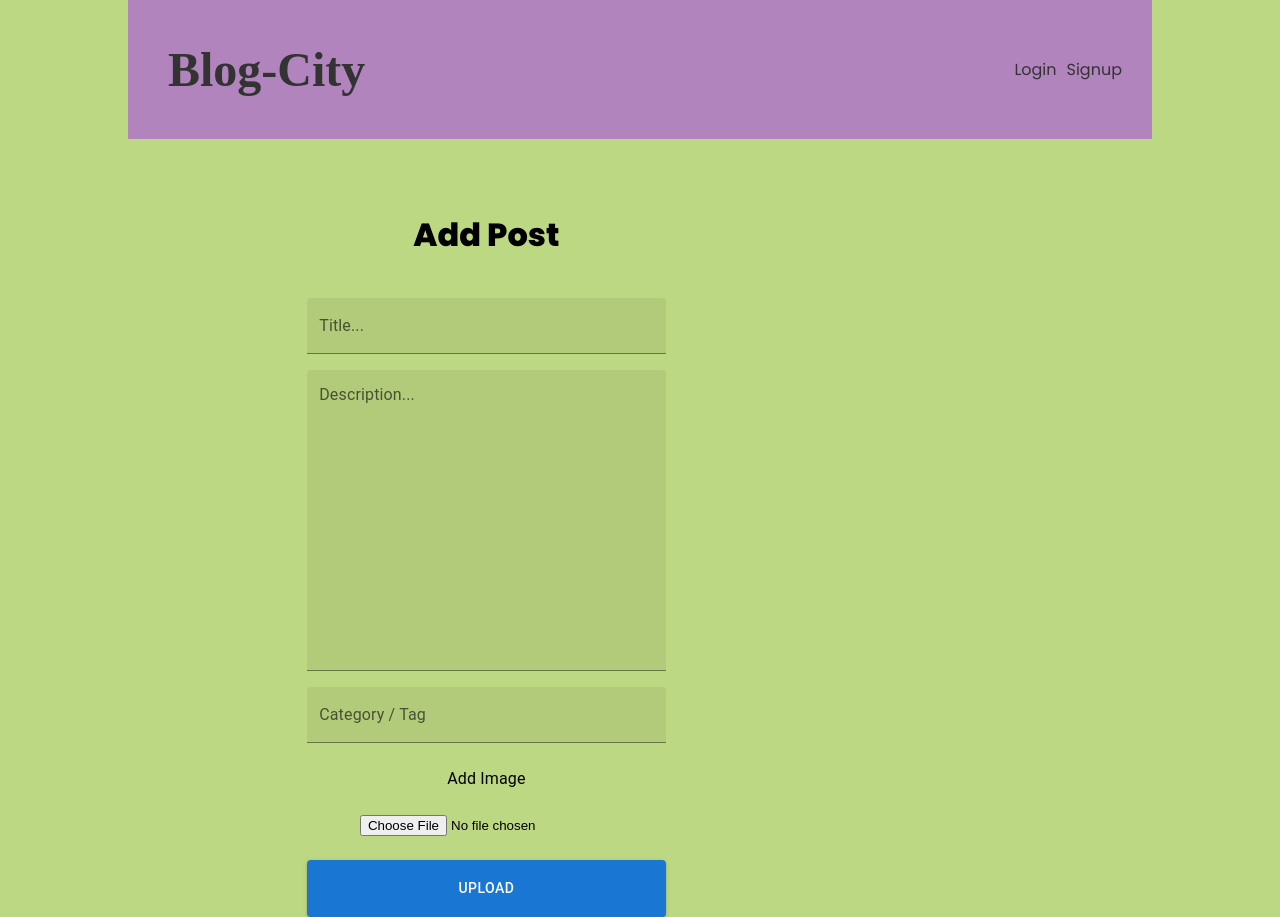
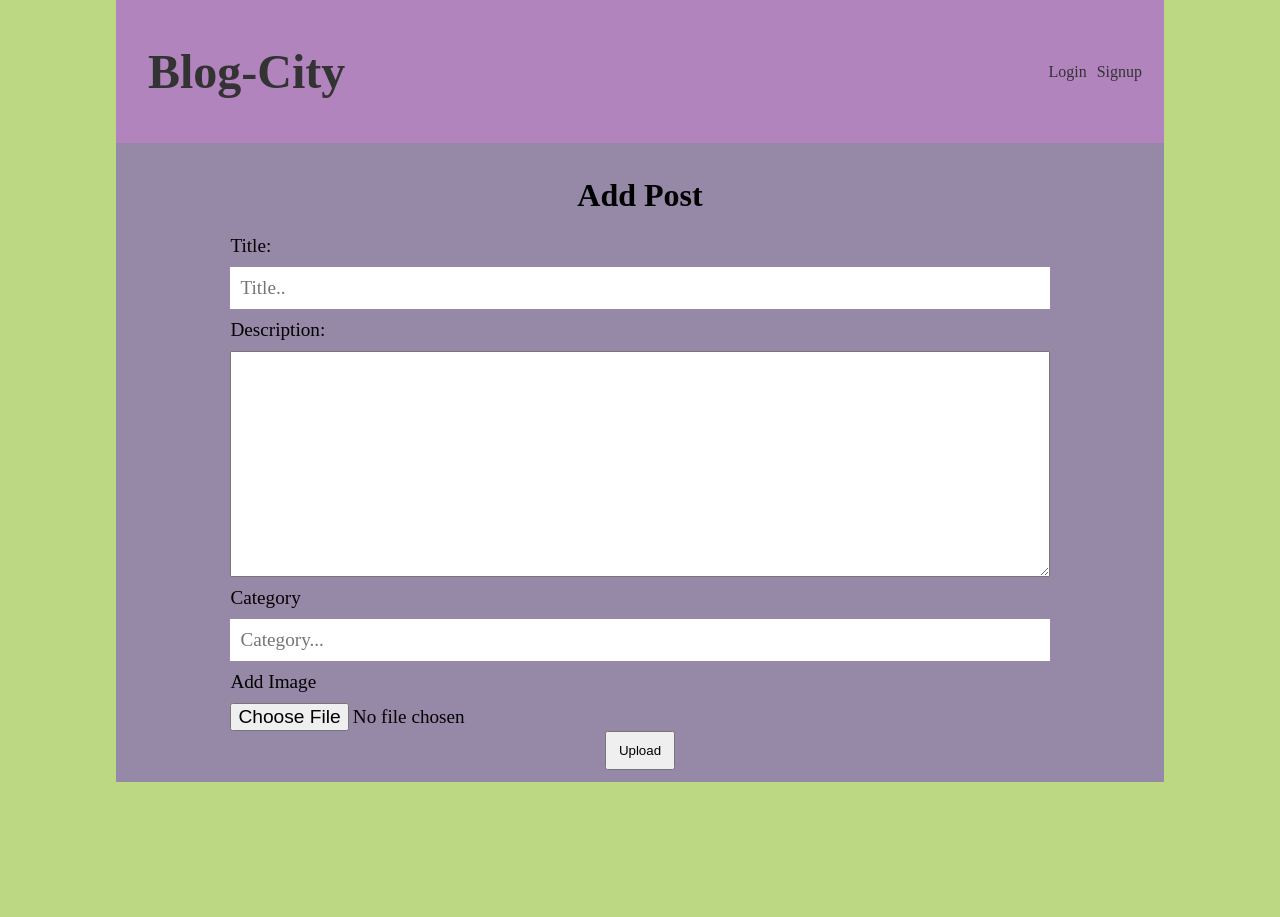
Before and after one commit to aneesh072/blog-city, a React (Create React App) app in the folder frontend/: page /add-post in a window 1280 px wide. After the commit the page ends 800 px from the top, so only its background shows below. Built offline with nearby package versions, Linux system fonts and the light colour scheme.

Commit message:
styled some components

```diff
--- a/frontend/package.json
+++ b/frontend/package.json
@@ -17,6 +17,7 @@
     "formdata": "^0.10.4",
     "react": "^18.2.0",
     "react-dom": "^18.2.0",
+    "react-markdown": "^8.0.4",
     "react-paginate": "^8.1.4",
     "react-router-dom": "^6.6.2",
     "react-scripts": "5.0.1",
--- a/frontend/src/App.js
+++ b/frontend/src/App.js
@@ -2,6 +2,7 @@ import { Container } from '@mui/system';
 import React from 'react';
 import { BrowserRouter, Routes, Route, Navigate } from 'react-router-dom';
 import BlogForm from './components/BlogForm';
+import BlogPost from './components/BlogPost';
 import Navbar from './components/Navbar';
 import Home from './pages/Home';
 
@@ -12,6 +13,7 @@ const App = () => {
       <Routes>
         <Route path="/" element={<Home />}></Route>
         <Route path="/add-post" element={<BlogForm />}></Route>
+        <Route path="/blog/:blogId" element={<BlogPost />}></Route>
       </Routes>
     </BrowserRouter>
   );
--- a/frontend/src/components/BlogForm.js
+++ b/frontend/src/components/BlogForm.js
@@ -43,58 +43,49 @@ const BlogForm = () => {
   };
 
   return (
-    <Box
-      component="form"
-      sx={{
-        '& .MuiTextField-root': { m: 1, width: '50%' },
-      }}
-      marginTop="50px"
-      noValidate
-    >
+    <div className="add-blog-form">
       <h1 style={{ textAlign: 'center' }}>Add Post</h1>
-      <Stack justifyContent="center" alignItems="center" spacing={2}>
-        <TextField
+      <form>
+        <label>Title: </label>
+        <input
           type="text"
-          id="filled-basic"
-          label="Title..."
-          variant="filled"
+          placeholder="Title.."
           value={title}
-          onChange={(e) => setTitle(e.target.value)}
+          onChange={(e) => {
+            setTitle(e.target.value);
+          }}
         />
-        <TextField
+
+        <label>Description:</label>
+        <textarea
+          cols="70"
+          rows="10"
+          value={description}
+          onChange={(e) => {
+            setDescription(e.target.value);
+          }}
+        ></textarea>
+
+        <label>Category</label>
+        <input
           type="text"
-          id="filled-multiline-static"
-          label="Description..."
-          multiline
-          rows={12}
-          variant="filled"
-          size="small"
-          value={description}
-          onChange={(e) => setDescription(e.target.value)}
+          placeholder="Category..."
+          value={category}
+          onChange={(e) => {
+            setCategory(e.target.value);
+          }}
         />
-        <TextField
-          type="text"
-          id="filled-basic"
-          label="Category / Tag"
-          variant="filled"
-          value={category}
-          onChange={(e) => setCategory(e.target.value)}
+
+        <label>Add Image</label>
+        <input
+          type="file"
+          onChange={(e) => setImage(e.target.files[0])}
+          id="add-file-button"
         />
-        <Typography display="flex">Add Image</Typography>
-        <input type="file" onChange={(e) => setImage(e.target.files[0])} />
+      </form>
 
-        <Button
-          variant="contained"
-          sx={{
-            p: 2,
-            width: '50%',
-          }}
-          onClick={postDetails}
-        >
-          Upload
-        </Button>
-      </Stack>
-    </Box>
+      <button onClick={postDetails}>Upload</button>
+    </div>
   );
 };
 
--- /dev/null
+++ b/frontend/src/components/BlogPost.js
@@ -0,0 +1,38 @@
+import React, { useEffect, useState } from 'react';
+import { useNavigate, useParams } from 'react-router';
+
+const BlogPost = () => {
+  const [blog, setBlog] = useState({});
+  const params = useParams();
+
+  useEffect(() => {
+    const fetchBlog = async () => {
+      const response = await fetch('/api/blogs/' + params.blogId);
+      const json = await response.json();
+      setBlog(json);
+    };
+    fetchBlog();
+  }, [params.blogId]);
+
+  const input = '# This is a header \n\n And this is aparagraph';
+
+  console.log(blog);
+  return (
+    <div className="blog-post">
+      <h1>{blog.title}</h1>
+      <p className="blog-author">
+        By: <span>{blog.author}</span>
+      </p>
+      <p className="blog-date">
+        Posted on: <span>{Date.now()}</span>
+      </p>
+      <p className="blog-category">{blog.category}</p>
+
+      <img src={blog.imageUrl} alt={blog.title} />
+
+      <p className="blog-description">{blog.description}</p>
+    </div>
+  );
+};
+
+export default BlogPost;
--- a/frontend/src/components/BlogTile.js
+++ b/frontend/src/components/BlogTile.js
@@ -1,15 +1,21 @@
 import React from 'react';
+import { Link } from 'react-router-dom';
 
 const BlogTile = ({ blog }) => {
   return (
+    <Link to={`/blog/${blog._id}`} className="blog-link">
       <div className="blog">
+        <div className="blog-image">
           <img src={blog.imageUrl} alt="  " />
+        </div>
+
         <div className="card-body">
           <h4 className="card-title">{blog.title}</h4>
           <p className="card-text">{blog.description}</p>
           <span>{blog.category}</span>
         </div>
       </div>
+    </Link>
   );
 };
 
--- a/frontend/src/components/Navbar.js
+++ b/frontend/src/components/Navbar.js
@@ -1,4 +1,3 @@
-import { fontWeight } from '@mui/system';
 import React from 'react';
 import { Link } from 'react-router-dom';
 
--- a/frontend/src/index.css
+++ b/frontend/src/index.css
@@ -1,18 +1,15 @@
-/* google font */
-@import url('https://fonts.googleapis.com/css2?family=Poppins:wght@300;400;500;600;800&family=VT323&display=swap');
-
 body {
   background: #bdd882;
   margin: 0 auto;
-  width: 80%;
-  font-family: 'Poppins';
+  width: 100%;
+  font-family: 'Times New Roman', Times, serif;
 }
 .container {
   background: #b284be;
-  overflow: auto;
-  max-width: 100%;
+  width: 80%;
+  padding: 12px;
   margin: 0 auto;
-  padding: 10px 20px;
+
   display: flex;
   align-items: center;
   justify-content: space-between;
@@ -32,33 +29,7 @@ body {
   margin-right: 10px;
 }
 
-.form {
-  background: #dddddd;
-  width: 100%;
-  margin: 0 auto;
-  display: flex;
-  flex-direction: column;
-  align-items: center;
-  justify-content: center;
-  gap: 18px;
-}
-
-.form button {
-  margin: 0 auto;
-  padding: 8px;
-  width: 70%;
-  margin-bottom: 10px;
-}
-
-form {
-  margin-top: 10px;
-  display: flex;
-  width: 70%;
-  flex-direction: column;
-  gap: 10px;
-}
-
-input {
+.search input {
   padding: 8px;
 }
 
@@ -94,48 +65,6 @@ input {
   padding: 10px;
 }
 
-@media screen and (max-width: 1300px) {
-  .blog-list {
-    align-items: center;
-    justify-content: center;
-    grid-template-columns: repeat(3, 1fr);
-  }
-}
-
-@media screen and (max-width: 880px) {
-  .blog-list {
-    align-items: center;
-    justify-content: center;
-    grid-template-columns: repeat(2, 1fr);
-  }
-
-  .container {
-    flex-direction: column;
-  }
-  .container h1 {
-    font-size: 4vh;
-  }
-}
-
-@media screen and (max-width: 690px) {
-  .blog-list {
-    display: flex;
-    flex-direction: column;
-  }
-
-  .blog {
-    width: 100%;
-    padding: 10px;
-  }
-
-  .blog img {
-    background-color: #b284be;
-    min-width: 80% !important;
-    margin-top: 10px;
-    object-fit: fill !important;
-  }
-}
-
 .blog {
   padding: 5px;
   border-radius: 20px;
@@ -143,10 +72,13 @@ input {
   overflow: hidden;
   display: flex;
   flex-direction: column;
-  justify-content: center;
+  justify-content: flex-start;
   align-items: center;
   background-size: contain;
   border: 1px solid white;
+  max-height: 420px;
+  min-height: 420px !important;
+  position: relative;
 }
 
 .blog span {
@@ -163,14 +95,24 @@ input {
   -webkit-box-orient: vertical;
 }
 
+.card-body {
+  width: 100%;
+}
+
+.card-body span {
+  color: gold;
+  position: absolute;
+  bottom: 10px;
+}
+
 .blog img {
   max-width: 300px;
   max-height: 200px;
   min-width: 300px;
   min-height: 200px;
   object-fit: cover;
-  display: flex;
-  justify-content: center;
+  border-radius: 20px;
+  margin-top: 8px;
 }
 
 .pagination {
@@ -199,3 +141,140 @@ input {
   cursor: pointer;
   background-color: #eee;
 }
+
+.blog-post {
+  width: 80%;
+  margin: 0 auto;
+  display: flex;
+  flex-direction: column;
+  border: 1px solid;
+  padding: 10px;
+  background: #dddddd;
+}
+
+.blog-post h1 {
+  text-align: center;
+  font-size: 4vh;
+}
+
+.blog-post img {
+  padding-top: 10px;
+  padding-bottom: 10px;
+  height: 400px;
+  width: 100%;
+  object-fit: contain;
+  background: #9688a7;
+}
+
+.blog-author span {
+  font-style: italic;
+  color: gray;
+}
+
+.blog-category {
+  background-color: #007bff;
+  width: fit-content;
+  padding: 5px 12px 5px 12px;
+  border-radius: 20px;
+}
+
+.blog-description {
+  text-align: justify;
+  font-size: 20px;
+  word-spacing: 4px;
+}
+
+@media screen and (max-width: 1300px) {
+  .blog-list {
+    align-items: center;
+    justify-content: center;
+    grid-template-columns: repeat(3, 1fr);
+  }
+}
+
+@media screen and (max-width: 880px) {
+  .blog-list {
+    align-items: center;
+    justify-content: center;
+    grid-template-columns: repeat(2, 1fr);
+  }
+
+  .container {
+    flex-direction: column;
+  }
+  .container h1 {
+    font-size: 4vh;
+  }
+}
+
+@media screen and (max-width: 690px) {
+  .blog-list {
+    display: flex;
+    flex-direction: column;
+    align-items: center;
+    justify-content: center;
+  }
+
+  .blog {
+    width: 400px;
+    padding: 10px;
+  }
+
+  .blog img {
+    background-color: #b284be;
+    min-width: 80% !important;
+    margin-top: 10px;
+    object-fit: fill !important;
+  }
+}
+
+.blog-link {
+  text-decoration: none;
+  color: #333;
+}
+
+.add-blog-form {
+  padding: 12px;
+  background: #9688a7;
+  margin: 0 auto;
+  justify-content: center;
+  align-items: center;
+  width: 80%;
+  display: flex;
+  flex-direction: column;
+  font-family: 'Times New Roman', Times, serif;
+}
+
+.add-blog-form label {
+  font-size: larger;
+  font-family: 'Times New Roman', Times, serif;
+  font-size: larger;
+}
+
+.add-blog-form textarea {
+  font-family: 'Times New Roman', Times, serif;
+  font-size: larger;
+}
+
+.add-blog-form input {
+  font-family: 'Times New Roman', Times, serif;
+  font-size: larger;
+  padding: 10px;
+  border: none;
+}
+
+#add-file-button {
+  padding: 0;
+}
+
+.add-blog-form button {
+  padding: 10px;
+  width: 70px;
+}
+
+.add-blog-form form {
+  width: 80%;
+  display: flex;
+  flex-direction: column;
+  gap: 10px;
+}
--- a/frontend/src/pages/Home.js
+++ b/frontend/src/pages/Home.js
@@ -10,14 +10,14 @@ const Home = () => {
   const [currentPage, setCurrentPage] = useState(1);
   const [perPage] = useState(12);
 
+    const indexOfLastData = currentPage * perPage;
+    const indexOfFirstData = indexOfLastData - perPage;
+    const currentData =  blogs.slice(indexOfFirstData, indexOfLastData);
+
   const handlePageClick = (data) => {
     let selected = data.selected;
     setCurrentPage(selected + 1);
   };
-
-  const indexOfLastData = currentPage * perPage;
-  const indexOfFirstData = indexOfLastData - perPage;
-  const currentData = blogs.slice(indexOfFirstData, indexOfLastData);
 
   useEffect(() => {
     const fetchBlogs = async () => {
@@ -30,6 +30,8 @@ const Home = () => {
 
     fetchBlogs();
   }, [dispatch]);
+
+
 
   return (
     <div className="details">
```
Also changed, not shown: 1 other file (tests, documents, lock files or other folders). Lines whose indentation alone changed are shown as unchanged.
